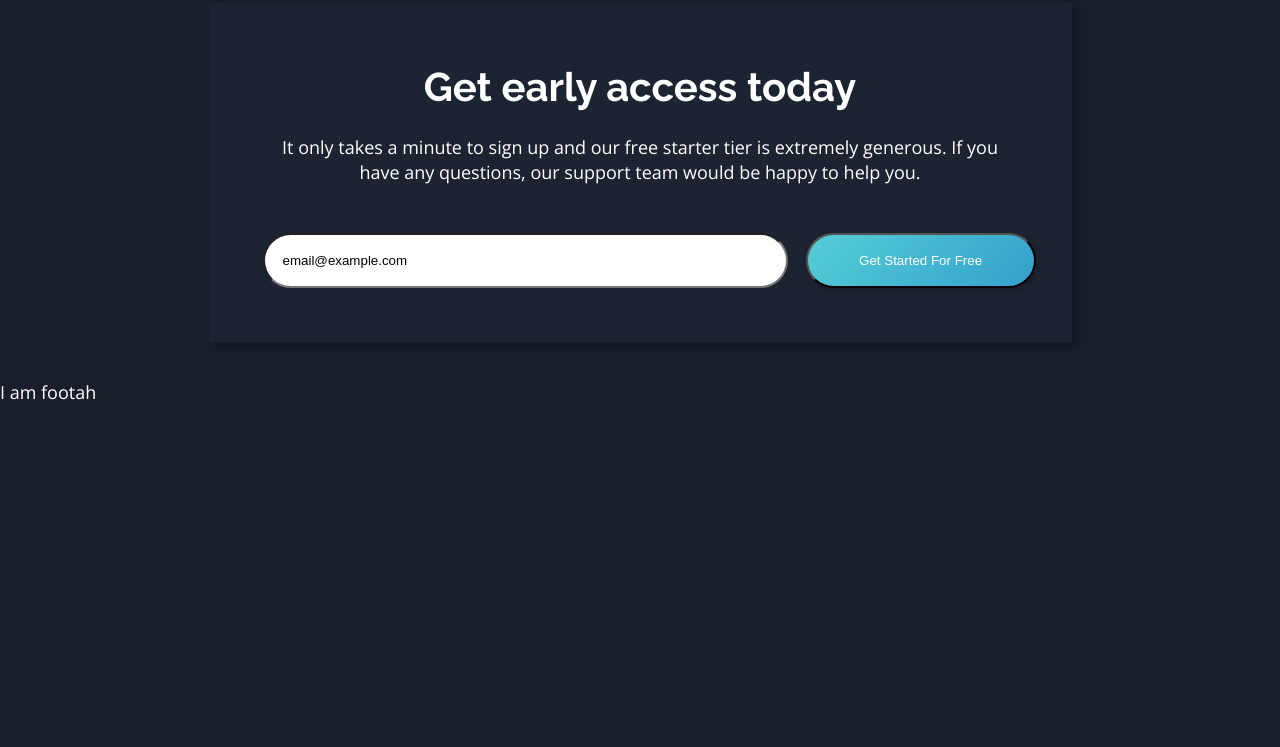
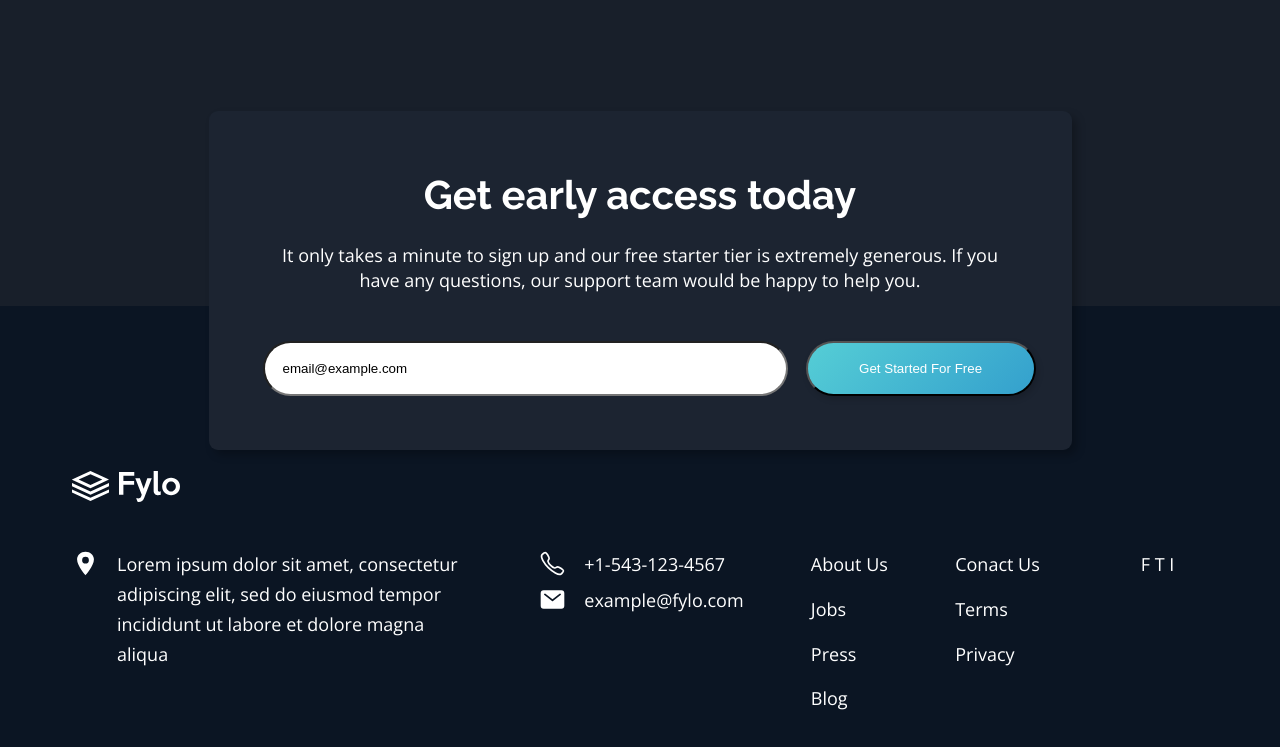
Before and after one commit to scottjwilson/flylo-dark-landing, a Gatsby site: page / in a window 1280 px wide. Shown: the part 2955-3702 px from the top of the page. Before the commit the page ends 3363 px from the top, so only its background shows below. Built offline with nearby package versions, Linux system fonts and the light colour scheme; Gatsby itself is replaced by a stand-in of ours.

Commit message:
added footer

```diff
--- a/src/components/Footer/Styles.js
+++ b/src/components/Footer/Styles.js
@@ -1,3 +1,114 @@
 import styled from "styled-components"
+import { colors } from "../../styles/ColorStyles"
+import { device } from "../../styles/MediaQueries"
+import { IoLocationSharp, IoCallOutline, IoMail } from "react-icons/io5"
 
-export const Wrapper = styled.footer``
+export const Wrapper = styled.footer`
+  background-color: ${colors.primary.footer};
+  display: flex;
+  flex-direction: column;
+  justify-content: flex-end;
+
+  @media ${device.laptop} {
+    padding: 0 2rem;
+    height: 441px;
+  }
+`
+export const Brand = styled.div`
+  margin: 14rem 2rem 0 2rem;
+  display: flex;
+
+  @media ${device.laptop} {
+    margin: 184rem 2rem 0 2rem;
+  }
+`
+export const Content = styled.div`
+  display: grid;
+  grid-template-areas:
+    "map"
+    "contact"
+    "links1"
+    "links2"
+    "socials";
+  margin: 1rem 2rem;
+
+  @media ${device.laptop} {
+    grid-template-areas: "map contact links1 links2 socials";
+  }
+`
+export const Map = styled.div`
+  display: flex;
+  justify-content: center;
+  grid-area: map;
+  @media ${device.laptop} {
+    width: 400px;
+  }
+`
+
+export const ContactBox = styled.div`
+  grid-area: contact;
+  @media ${device.laptop} {
+    margin: 0;
+  }
+`
+export const Icon = styled.div`
+  padding-right: 1rem;
+  height: 100%;
+
+  @media ${device.laptop} {
+  }
+`
+
+export const MapIcon = styled(IoLocationSharp)`
+  font-size: 1.5rem;
+`
+export const PhoneIcon = styled(IoCallOutline)`
+  font-size: 1.5rem;
+`
+export const MailIcon = styled(IoMail)`
+  font-size: 1.5rem;
+`
+export const Phone = styled.div`
+  display: flex;
+
+  margin: 1rem 0;
+  @media ${device.laptop} {
+    margin: 0;
+  }
+`
+export const Email = styled.div`
+  display: flex;
+
+  margin-bottom: 3rem;
+  @media ${device.laptop} {
+  }
+`
+export const Links1 = styled.ul`
+  grid-area: links1;
+
+  list-style: none;
+  margin: 0;
+
+  @media ${device.laptop} {
+  }
+`
+export const Links2 = styled.ul`
+  grid-area: links2;
+  list-style: none;
+  margin: 2rem 0;
+  @media ${device.laptop} {
+    margin: 0;
+  }
+`
+export const Item = styled.li`
+  @media ${device.laptop} {
+  }
+`
+export const Socials = styled.div`
+  grid-area: socials;
+  display: flex;
+  justify-content: center;
+  margin-bottom: 2rem;
+  @media ${device.laptop} {
+  }
+`
--- a/src/components/Footer/index.js
+++ b/src/components/Footer/index.js
@@ -1,6 +1,66 @@
 import React from "react"
-import { Wrapper } from "./Styles"
+import logo from "../../images/logosmall.svg"
+import {
+  Wrapper,
+  Brand,
+  Content,
+  ContactBox,
+  Map,
+  Email,
+  Phone,
+  Links1,
+  Links2,
+  Socials,
+  Item,
+  Icon,
+  MailIcon,
+  PhoneIcon,
+  MapIcon,
+} from "./Styles"
 
 export const Footer = () => {
-  return <Wrapper>I am footah</Wrapper>
+  return (
+    <Wrapper>
+      <Brand>
+        <img src={logo} alt="logo" />
+      </Brand>
+      <Content>
+        <Map>
+          <Icon>
+            <MapIcon />
+          </Icon>
+          Lorem ipsum dolor sit amet, consectetur adipiscing elit, sed do
+          eiusmod tempor incididunt ut labore et dolore magna aliqua
+        </Map>
+
+        <ContactBox>
+          <Phone>
+            <Icon>
+              <PhoneIcon />
+            </Icon>
+            +1-543-123-4567
+          </Phone>
+          <Email>
+            <Icon>
+              <MailIcon />
+            </Icon>
+            example@fylo.com
+          </Email>
+        </ContactBox>
+
+        <Links1>
+          <Item>About Us</Item>
+          <Item>Jobs</Item>
+          <Item>Press</Item>
+          <Item>Blog</Item>
+        </Links1>
+        <Links2>
+          <Item>Conact Us</Item>
+          <Item>Terms</Item>
+          <Item>Privacy</Item>
+        </Links2>
+        <Socials>F T I</Socials>
+      </Content>
+    </Wrapper>
+  )
 }
--- a/src/components/Mailbox/Styles.js
+++ b/src/components/Mailbox/Styles.js
@@ -7,10 +7,13 @@ export const Wrapper = styled.section`
   margin: 0 1rem;
 `
 export const Contact = styled.div`
+  position: relative;
+  top: 10rem;
   background-color: ${colors.primary.intro};
   box-shadow: 5px 5px 8px rgba(0, 0, 0, 0.254274);
   margin: 2rem auto;
   max-width: 863px;
+  border-radius: 9px;
 `
 
 export const Access = styled.div`
@@ -41,10 +44,12 @@ export const Input = styled.input`
   color: black;
   border-radius: 999em;
   padding: 1rem;
-  width: 80%;
+  width: 100%;
   margin-bottom: 1rem;
 
   @media ${device.laptop} {
+    width: 80%;
+
     flex-direction: row;
     margin: 0 1rem;
   }
--- a/src/components/Testimonials/Styles.js
+++ b/src/components/Testimonials/Styles.js
@@ -4,7 +4,12 @@ import { device } from "../../styles/MediaQueries"
 import { colors } from "../../styles/ColorStyles"
 
 export const Wrapper = styled.section`
-  margin: 8rem auto;
+  max-width: 1400px;
+
+  margin: 4rem auto 2rem auto;
+  @media ${device.laptop} {
+    margin: 8rem auto 4rem auto;
+  }
 `
 export const Row = styled.div`
   max-width: 1400px;
@@ -36,19 +41,14 @@ export const CardUser = styled.div`
 `
 
 export const ImageWrapper = styled.div`
-  max-width: 1400px;
-  margin: 0 auto;
-
   z-index: -100;
   position: relative;
   top: 40px;
-  left: 10px;
+
   /* left: 25px; */
   padding-left: 2.8rem;
 
   @media ${device.laptop} {
-    max-width: 1400px;
-
     padding-left: 0;
   }
 `
```
Also changed, not shown: src/images/logosmall.png (added), src/images/logosmall.svg (added).
